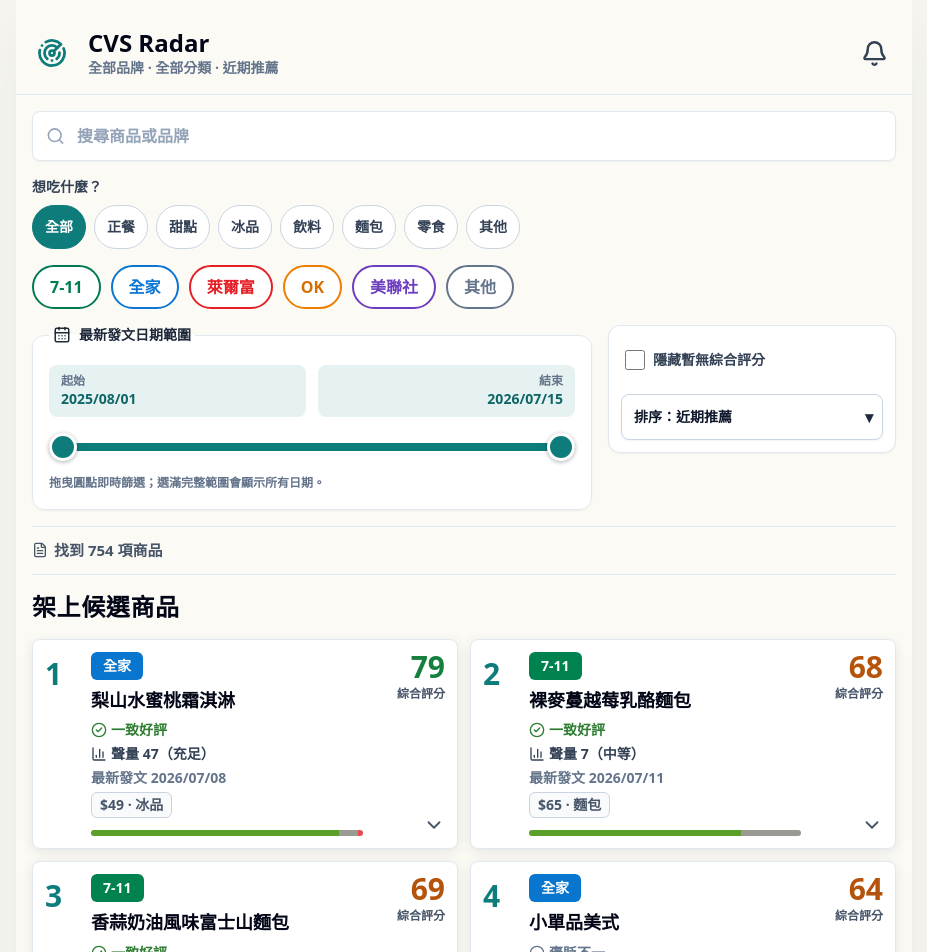
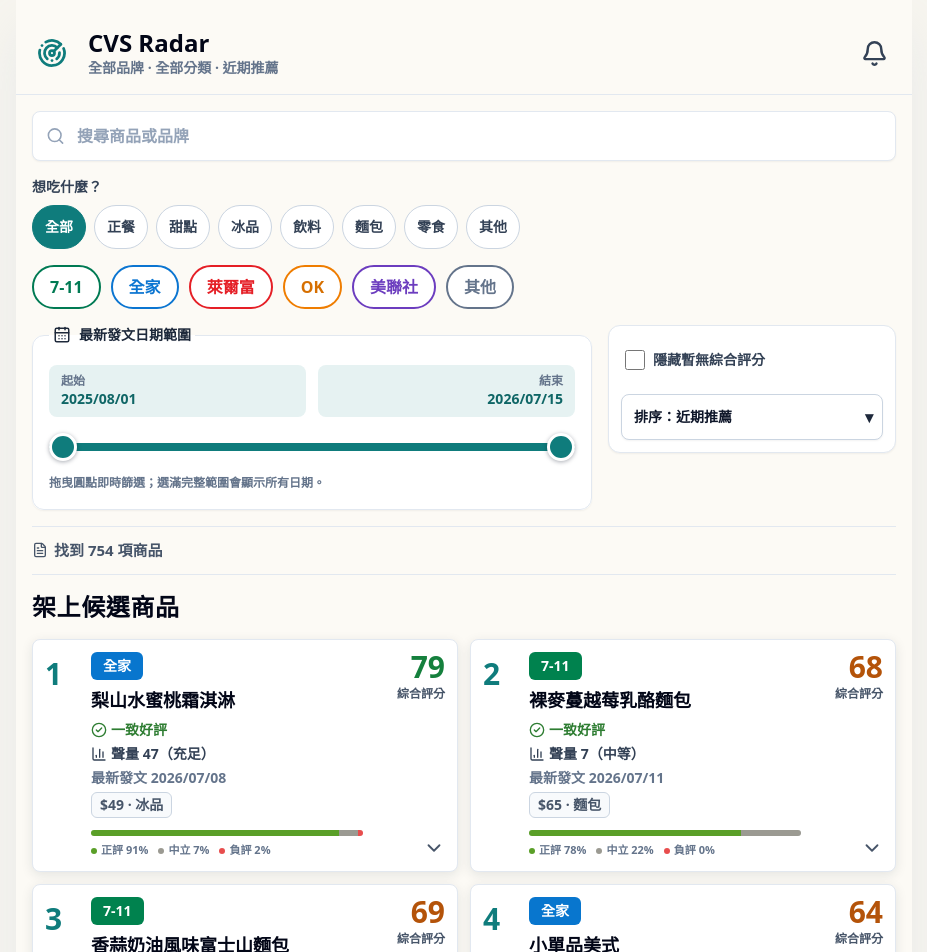
Before and after one commit to YuHsunWang/cvs-radar, a Next.js app in the folder web/: page / in a window 1280 px wide. Shown: the top 952 px of the page, without its empty margins (176-1103 px from the left). Built offline with nearby package versions, Linux system fonts and the light colour scheme.

Commit message:
標示商品卡正負中立分布

```diff
--- a/web/components/ProductCard.tsx
+++ b/web/components/ProductCard.tsx
@@ -100,6 +100,14 @@
                     />
                   ))}
                 </div>
+                <div className="mt-1.5 flex flex-wrap gap-x-2.5 gap-y-0.5 text-[11px] font-semibold text-slate-500">
+                  {segments.map((segment) => (
+                    <span key={`${segment.label}-legend`} className="inline-flex items-center gap-1">
+                      <span className={`size-1.5 rounded-full ${segment.className}`} aria-hidden="true" />
+                      {segment.label} {segment.value}%
+                    </span>
+                  ))}
+                </div>
               </div>
             ) : null}
           </div>
```
